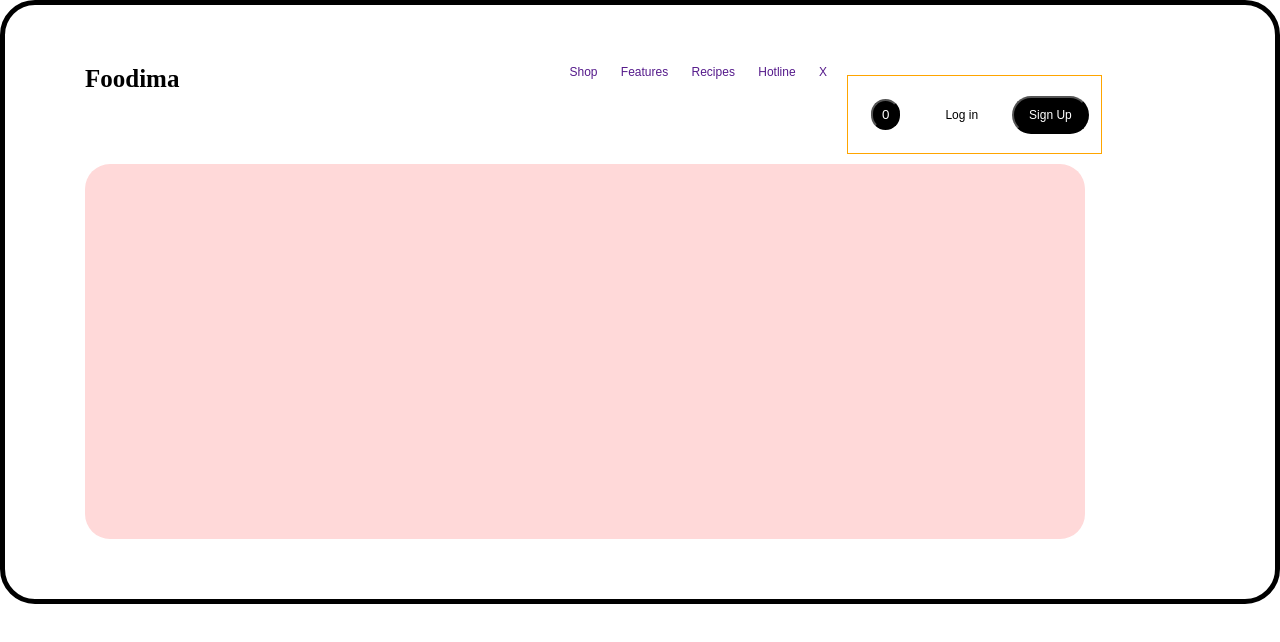
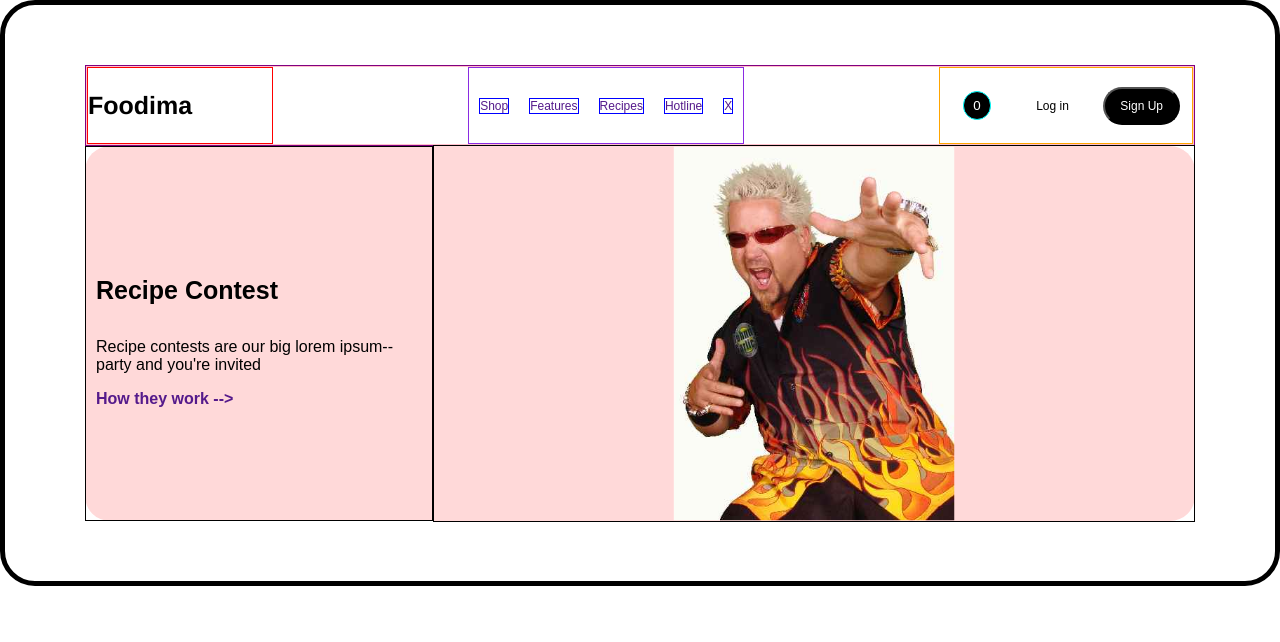
Before and after one commit to robinovitch61/css-club, a plain HTML site: page foodima-web/index.html in a window 1280 px wide. Drawn offline with Linux system fonts and the light colour scheme.

Commit message:
nar and leo improve foodima

```diff
--- a/foodima-web/index.html
+++ b/foodima-web/index.html
@@ -7,10 +7,15 @@
   </head>
   <body>
     <div class="container">
-      <span class="logo">
+
+      <div class="navbar">
+        <!-- Logo, top left -->
+        <div class="logo">
           <h1>Foodima</h1>
-      </span>
-      <span class="links">
+        </div>
+
+        <!-- Links, middle -->
+        <div class="links">
           <a href="">
             <span class="link">Shop</span>
           </a>
@@ -26,12 +31,15 @@
           <a href="">
             <span class="link">X</span>
           </a>
-      </span>
-      <span class="buttons">
+        </div>
+
+        <!-- Buttons, top -->
+        <div class="buttons">
           <button class="notifications">0</button>
           <button class="log-in">Log in</button>
           <button class="sign-up">Sign Up</button>
-      </span>
+        </div>
+      </div>
 
     </div>
 
@@ -39,8 +47,14 @@
 
 
       <div class="hero">
-
-
+        <div class="info-text">
+          <h1>Recipe Contest</h1>
+          <p>Recipe contests are our big lorem ipsum--party and you're invited</p>
+          <a href=""><strong>How they work --></strong></a>
+        </div>
+        <div class="overlay-image">
+          <img id="guy" src="./Guy-Fieri.png" />
+        </div>
       </div>
     </div>
 
--- a/foodima-web/style.css
+++ b/foodima-web/style.css
@@ -9,6 +9,7 @@ html {
 
 body {
     margin: 60px 80px 60px 80px;
+    font-family: sans-serif;
 }
 
 a {
@@ -16,39 +17,73 @@ a {
 }
 
 h1 {
-    display: inline;
+    /* display: inline; */
     font-size: 25px;
     margin-right: 80px;
 }
 
+.info-text {
+    display: flex;
+    flex-direction: column;
+    justify-content: center;
+    width: 30%;
+    border: 1px solid black;
+    padding: 10px;
+}
+
+.overlay-image {
+    width: 70%;
+    border: 1px solid black;
+    height: 100%;
+    display: flex;
+    justify-content: center;
+    align-self: center;
+}
+
+#guy {
+    height: 100%;
+}
+
+.navbar {
+    border: 1px solid pink;
+    width: 100%;
+    display: flex;
+    justify-content: space-between;
+}
+
 .logo {
-    /* border: 1px solid red; */
-    /* margin-right: 50px; */
+    display: flex;
+    border: 1px solid red;
+    align-items: center;
+    font-family: Helvetica;
 }
 
 .links {
-    /* border: 1px solid blueviolet; */
-    font-family: sans-serif;
+    display: flex;
+    border: 1px solid blueviolet;
     font-size: 12px;
-    margin-left: 300px;
+    align-items: center;
 }
 
 .link {
-    margin: 10px;
-    /* border: 1px solid blue; */
+    margin-left: 10px;
+    margin-right: 10px;
+    border: 1px solid blue;
 }
 
 .buttons {
-    margin: 10px 10px 10px 10px;
+    /* margin: 10px 10px 10px 10px; */
     border: 1px solid orange;
     position: relative;
 }
 
 .container {
     display: flex;
+    border: 1px solid purple;
 }
 
 .notifications {
+    border: 1px solid cyan;
     background: black;
     color: white;
     padding-top: 6px;
@@ -77,8 +112,9 @@ h1 {
 }
 
 .hero {
+    display: flex;
     background-color: #ffd9d9;
     height: 375px;
-    width: 1000px;
+    width: 100%;
     border-radius: 25px;
 }
```
Also changed, not shown: foodima-web/Guy-Fieri.png (added), 1 other file. Lines whose indentation alone changed are shown as unchanged.
